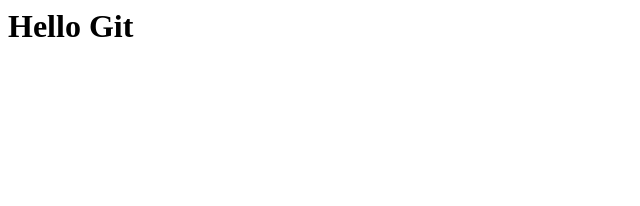
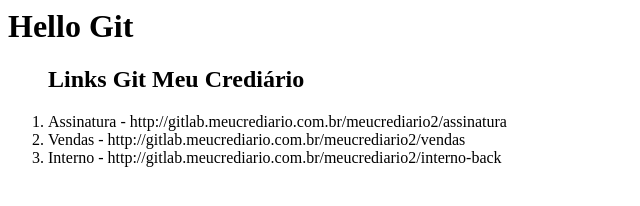
Before and after one commit to KauaRodrigo/TrainingGit, a plain HTML site: page index.html in a window 1280 px wide. Shown: the whole page, without its empty margins (0-640 px from the left). Drawn offline with Linux system fonts and the light colour scheme.

Commit message:
Adding links list

```diff
--- a/index.html
+++ b/index.html
@@ -1 +1,7 @@
 <h1>Hello Git</h1>
+<ol>
+<h2>Links Git Meu Crediário</h2>
+<li>Assinatura - <a>http://gitlab.meucrediario.com.br/meucrediario2/assinatura</a></li>
+<li>Vendas - <a>http://gitlab.meucrediario.com.br/meucrediario2/vendas</a></li>
+<li>Interno - <a>http://gitlab.meucrediario.com.br/meucrediario2/interno-back</a></li>
+</ol>
```
